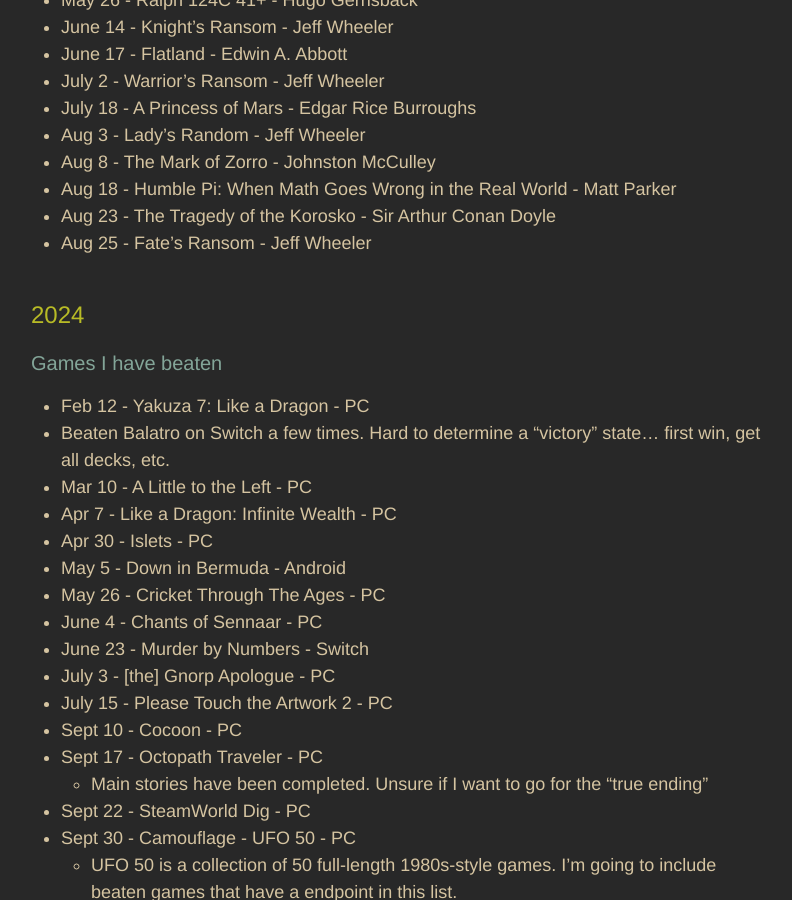
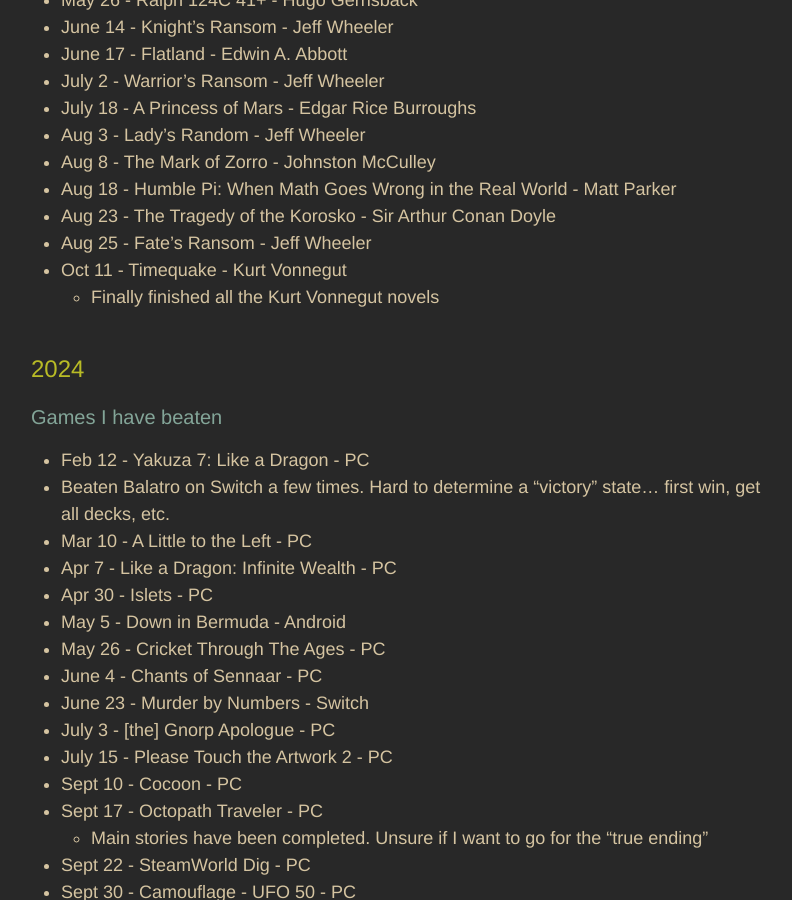
Before and after one commit to adkinsrs/sadkins_site, a Jekyll site: the page built from misc.md, in a window 1280 px wide and 900 px high, scrolled down 1820 px. Shown: the whole window, without its empty margins (239-1031 px from the left). Built offline with Jekyll 4.4.1, drawn with Linux system fonts in a browser that asks for light colours.

Commit message:
read a book

```diff
--- a/misc.md
+++ b/misc.md
@@ -72,6 +72,8 @@
 * Aug 18 - Humble Pi: When Math Goes Wrong in the Real World - Matt Parker
 * Aug 23 - The Tragedy of the Korosko - Sir Arthur Conan Doyle
 * Aug 25 - Fate's Ransom - Jeff Wheeler
+* Oct 11 - Timequake - Kurt Vonnegut
+  * Finally finished all the Kurt Vonnegut novels
 
 ## 2024
 
```
